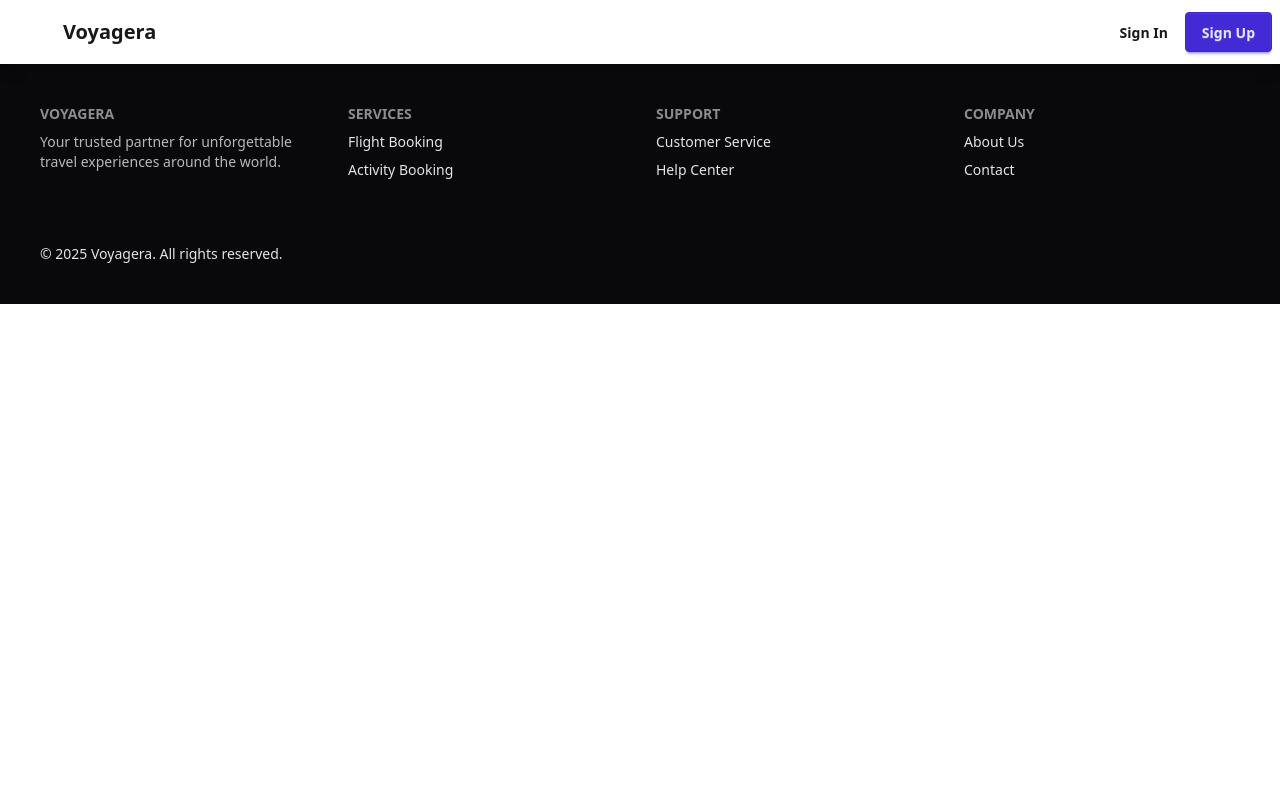
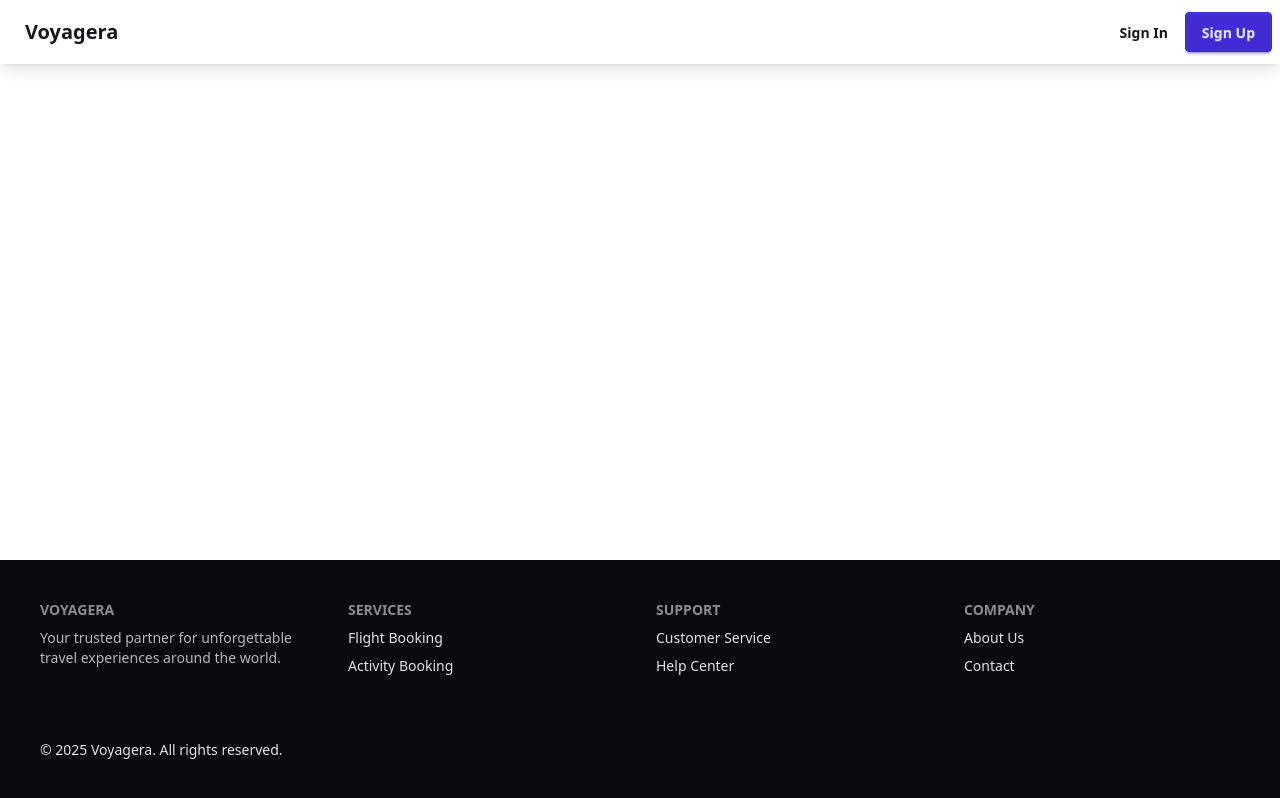
Before and after one commit to Ashir-Valjee/voyagera, a React (Vite) app in the folder frontend/: page /results in a window 1280 px wide. Built offline with nearby package versions, Linux system fonts and the light colour scheme.

Commit message:
(Fix): Fix navbar

```diff
--- a/frontend/src/App.jsx
+++ b/frontend/src/App.jsx
@@ -7,9 +7,9 @@ function App() {
 
   return (
     <>
-      <div>
+      <div className="flex flex-col min-h-screen">
         <NavBar />
-        <main>
+        <main className="flex-grow">
           {
             navigation.state === "idle" ?
             <Outlet />
--- a/frontend/src/components/NavBar.jsx
+++ b/frontend/src/components/NavBar.jsx
@@ -1,18 +1,15 @@
+import { Link } from 'react-router-dom';
 
 const NavBar = () => {
     return (
         <div className="navbar bg-base-100 shadow-lg sticky top-0 z-50">
             <div className="navbar-start">
-                    <a className="btn btn-ghost text-xl">
-                        <div className="w-8 h-8 hero-gradient rounded-lg flex items-center justify-center text-white text-lg">
-                        </div>
-                        Voyagera
-                    </a>
+                <Link to="/" className="btn btn-ghost text-xl">Voyagera</Link>
             </div>
 
             <div className="navbar-end">
                 <a className="btn btn-ghost">Sign In</a>
-                <a className="btn btn-primary">Sign Up</a>
+                <Link to="/signup" className="btn btn-primary">Sign Up</Link>
             </div>
         </div>
     )
```
